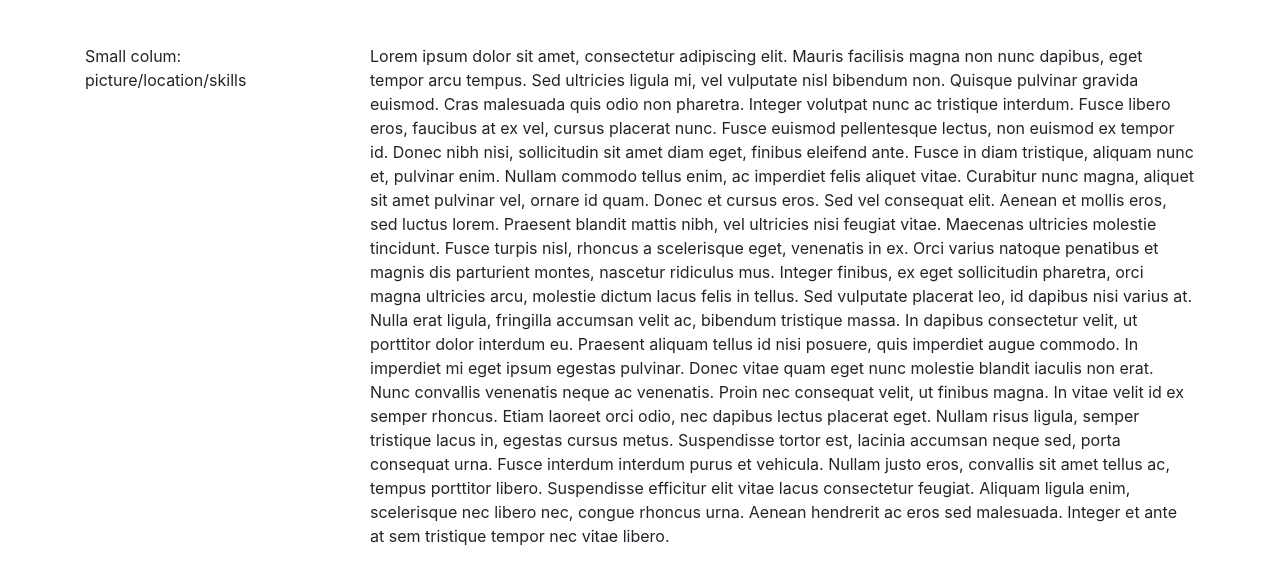
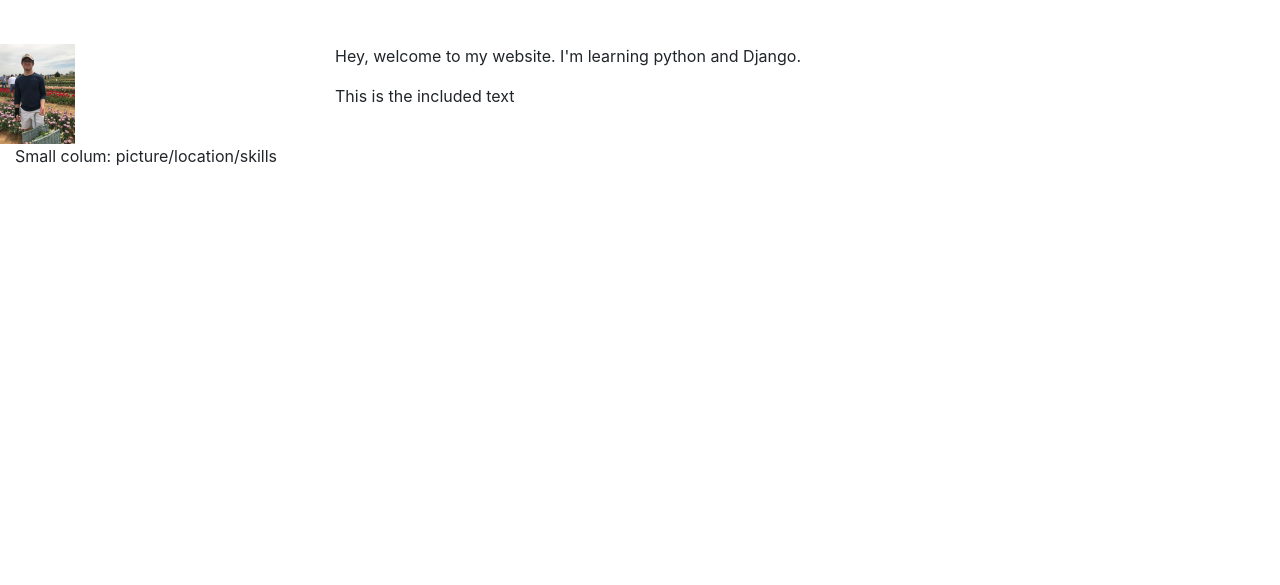
Before and after one commit to mhummer15/ResumeSite, a Django app: page / in a window 1280 px wide. Shown: the part 56-641 px from the top of the page. Run offline with Django 3.2, Linux system fonts and the light colour scheme; some libraries are stand-ins or nearby versions.

Commit message:
clean up

```diff
--- a/personal/templates/personal/header.html
+++ b/personal/templates/personal/header.html
@@ -48,17 +48,20 @@
 		</div>
 	</nav>
 
-		<div class="container">
+		<div class="container-fluid">
 			<div class="row">
 				<div class="col-3">
+					<div class="row">
+						<img src="{% static 'personal/img/myPhoto.jpeg' %}" class="responsive-img" style='max-height:100px;' alt="face">
+					</div>
+
+
+
 					Small colum: picture/location/skills
 				</div>
 				<div class="col-9">
-					Lorem ipsum dolor sit amet, consectetur adipiscing elit. Mauris facilisis magna non nunc dapibus, eget tempor arcu tempus. Sed ultricies ligula mi, vel vulputate nisl bibendum non. Quisque pulvinar gravida euismod. Cras malesuada quis odio non pharetra. Integer volutpat nunc ac tristique interdum. Fusce libero eros, faucibus at ex vel, cursus placerat nunc. Fusce euismod pellentesque lectus, non euismod ex tempor id.
-
-Donec nibh nisi, sollicitudin sit amet diam eget, finibus eleifend ante. Fusce in diam tristique, aliquam nunc et, pulvinar enim. Nullam commodo tellus enim, ac imperdiet felis aliquet vitae. Curabitur nunc magna, aliquet sit amet pulvinar vel, ornare id quam. Donec et cursus eros. Sed vel consequat elit. Aenean et mollis eros, sed luctus lorem. Praesent blandit mattis nibh, vel ultricies nisi feugiat vitae. Maecenas ultricies molestie tincidunt. Fusce turpis nisl, rhoncus a scelerisque eget, venenatis in ex. Orci varius natoque penatibus et magnis dis parturient montes, nascetur ridiculus mus. Integer finibus, ex eget sollicitudin pharetra, orci magna ultricies arcu, molestie dictum lacus felis in tellus. Sed vulputate placerat leo, id dapibus nisi varius at. Nulla erat ligula, fringilla accumsan velit ac, bibendum tristique massa. In dapibus consectetur velit, ut porttitor dolor interdum eu.
-
-Praesent aliquam tellus id nisi posuere, quis imperdiet augue commodo. In imperdiet mi eget ipsum egestas pulvinar. Donec vitae quam eget nunc molestie blandit iaculis non erat. Nunc convallis venenatis neque ac venenatis. Proin nec consequat velit, ut finibus magna. In vitae velit id ex semper rhoncus. Etiam laoreet orci odio, nec dapibus lectus placerat eget. Nullam risus ligula, semper tristique lacus in, egestas cursus metus. Suspendisse tortor est, lacinia accumsan neque sed, porta consequat urna. Fusce interdum interdum purus et vehicula. Nullam justo eros, convallis sit amet tellus ac, tempus porttitor libero. Suspendisse efficitur elit vitae lacus consectetur feugiat. Aliquam ligula enim, scelerisque nec libero nec, congue rhoncus urna. Aenean hendrerit ac eros sed malesuada. Integer et ante at sem tristique tempor nec vitae libero.
+					{% block content %}
+ 			   	{% endblock %}
 				</div>
 			</div>
 		</div>
```
Also changed, not shown: favicon.ico (added).
